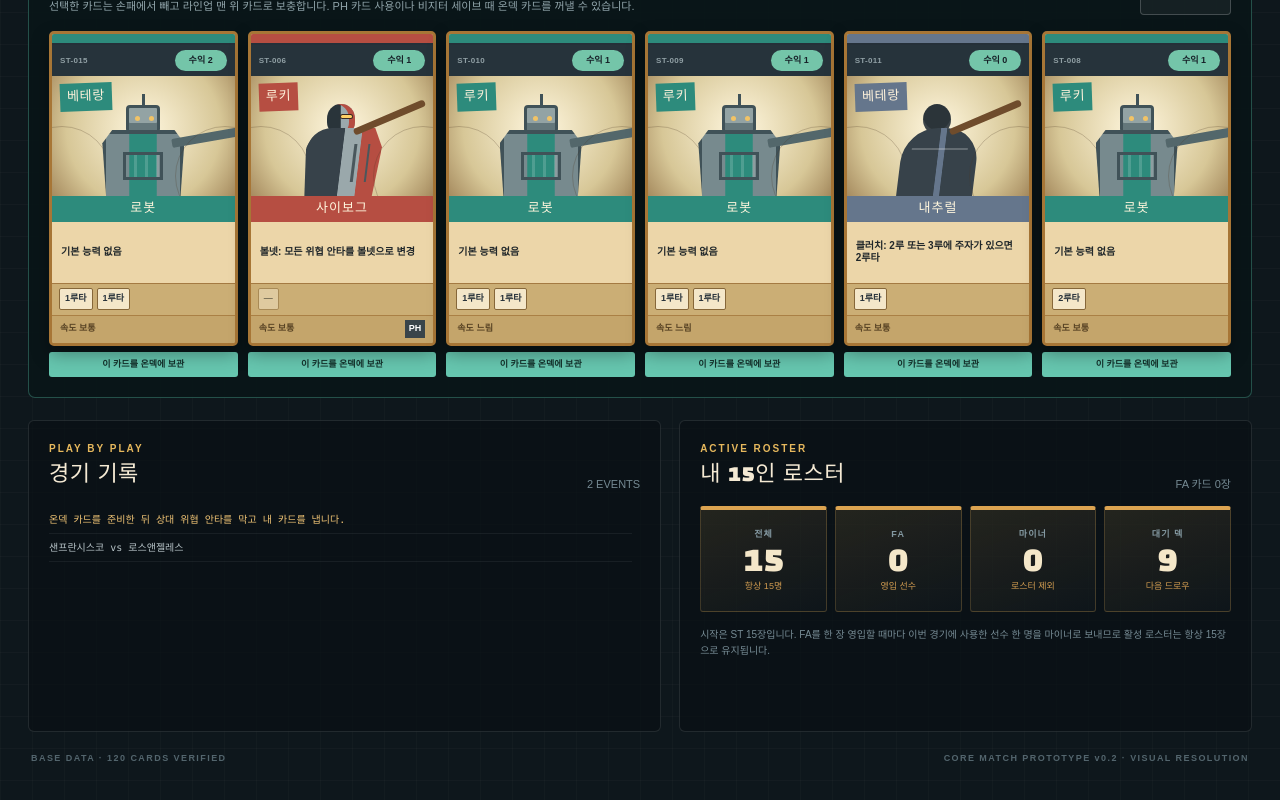
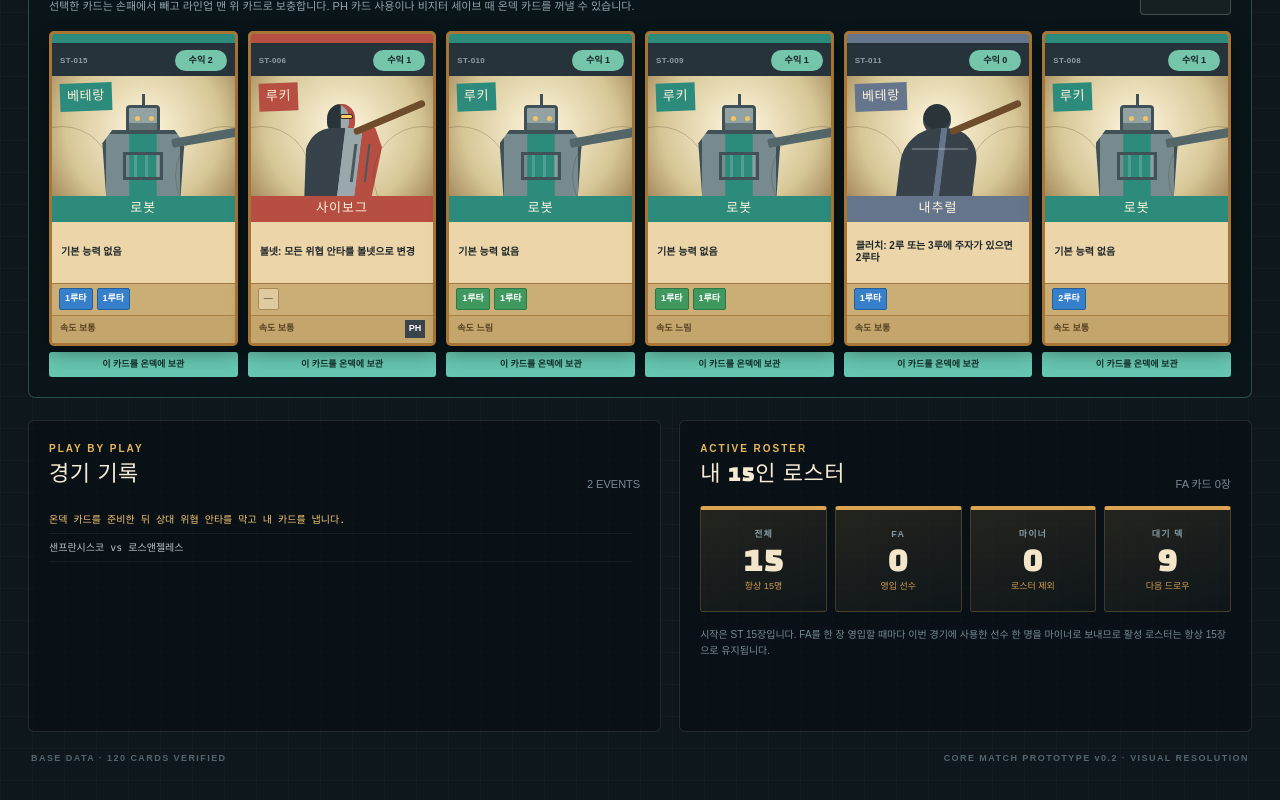
Before and after one commit to Drayage/BH45, a Next.js app: page / in a window 1280 px wide. Shown: the part 1300-2100 px from the top of the page. Built offline with nearby package versions, Linux system fonts and the light colour scheme; a web font is replaced by a local one.

Commit message:
Color hit boxes by player speed

```diff
--- a/app/game-prototype.tsx
+++ b/app/game-prototype.tsx
@@ -585,7 +585,7 @@ function PlayerCard({ card, selected, disabled, onClick }: { card: Card; selecte
   return (
     <button
       type="button"
-      className={`player-card type-${card.type} ${selected ? "is-selected" : ""}`}
+      className={`player-card type-${card.type} card-speed-${card.speed} ${selected ? "is-selected" : ""}`}
       onClick={onClick}
       disabled={disabled}
       aria-pressed={selected}
--- a/app/globals.css
+++ b/app/globals.css
@@ -455,6 +455,9 @@ button:focus-visible { outline: 3px solid #f6c969; outline-offset: 3px; }
 .ability-box { height: 64px; display: flex; align-items: center; padding: 7px 9px; border-bottom: 1px solid #a47a42; background: #ecd6a9; font-size: 10px; font-weight: 600; line-height: 1.25; }
 .hit-row { min-height: 32px; display: flex; gap: 4px; align-items: center; padding: 5px 7px; border-bottom: 1px solid #aa8045; background: #cbae75; }
 .hit-row em { padding: 3px 5px; border: 1px solid #866739; border-radius: 2px; color: #253039; background: #f4e7c9; font-size: 9px; font-style: normal; font-weight: 700; white-space: nowrap; }
+.player-card.card-speed-fast .hit-row em:not(.no-hit) { border-color: #8f2d29; color: #fff; background: var(--runner-fast); }
+.player-card.card-speed-average .hit-row em:not(.no-hit) { border-color: #245f9a; color: #fff; background: var(--runner-average); }
+.player-card.card-speed-slow .hit-row em:not(.no-hit) { border-color: #2d7645; color: #fff; background: var(--runner-slow); }
 .hit-row em.no-hit { opacity: .5; }
 .card-footer { min-height: 27px; display: flex; align-items: center; justify-content: space-between; padding: 4px 8px; color: #594425; background: #c4a56b; font-size: 9px; font-weight: 700; }
 .card-footer b { padding: 2px 4px; color: #fff; background: #39444a; }
```
